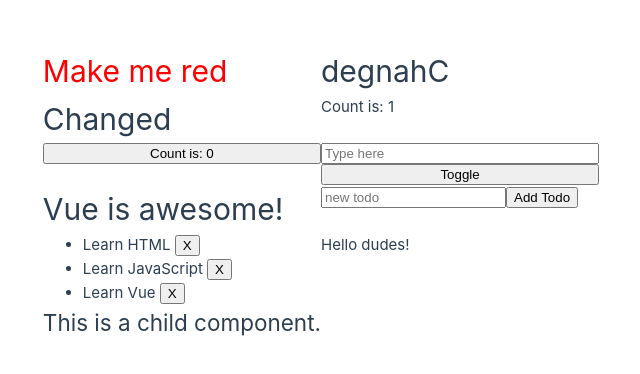
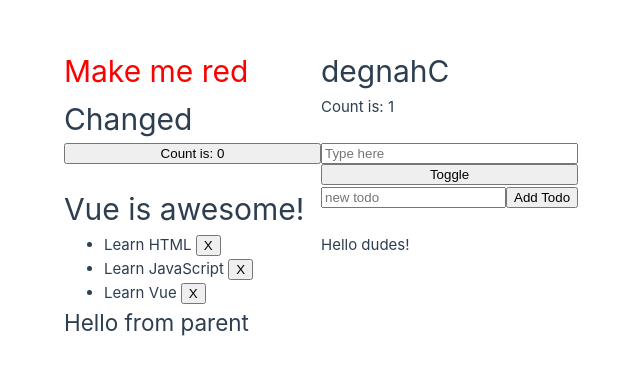
Before and after one commit to TimTheEnchanter/vue.js-practice-2, a Vue app in the folder vue-practice-2/: page / in a window 1280 px wide. Shown: the part 206-580 px from the top of the page, without its empty margins (319-959 px from the left). Built offline with nearby package versions, Linux system fonts and the light colour scheme.

Commit message:
setting a prop on the child component and starting to add comments to js

```diff
--- a/vue-practice-2/src/App.vue
+++ b/vue-practice-2/src/App.vue
@@ -35,10 +35,12 @@
   count.value++
 }
 
+//Conditional Rendering
 function toggle() {
   awesome.value = !awesome.value
 }
 
+//Rendering a list
 function addTodo() {
   todos.value.push({ id: id++, text: newTodo.value })
   newTodo.value = ''
@@ -48,10 +50,19 @@
   todos.value = todos.value.filter((t) => t !== todo)
 }
 
+//Lifecycle hooks
 onMounted(() => {
   pElementRef.value.textContent += " dudes!"
 })
 
+//Props
+const greeting = ref('Hello from parent')
+
+const props = defineProps({
+  msg: String
+})
+
+//Watcher
 watch(count, (newCount) => {
 
   console.log(`new count is: ${newCount}`)
@@ -87,7 +98,7 @@
 
   <p ref="pElementRef">Hello</p>
 
-  <ChildComp />
+  <ChildComp :msg="greeting" />
 </template>
 
 <style>
--- a/vue-practice-2/src/ChildComp.vue
+++ b/vue-practice-2/src/ChildComp.vue
@@ -1,3 +1,9 @@
+<script setup>
+const props = defineProps({
+  msg: String
+})
+</script>
+
 <template>
-  <h2>This is a child component.</h2>
+  <h2>{{ msg || 'No props passed yet' }}</h2>
 </template>
```
